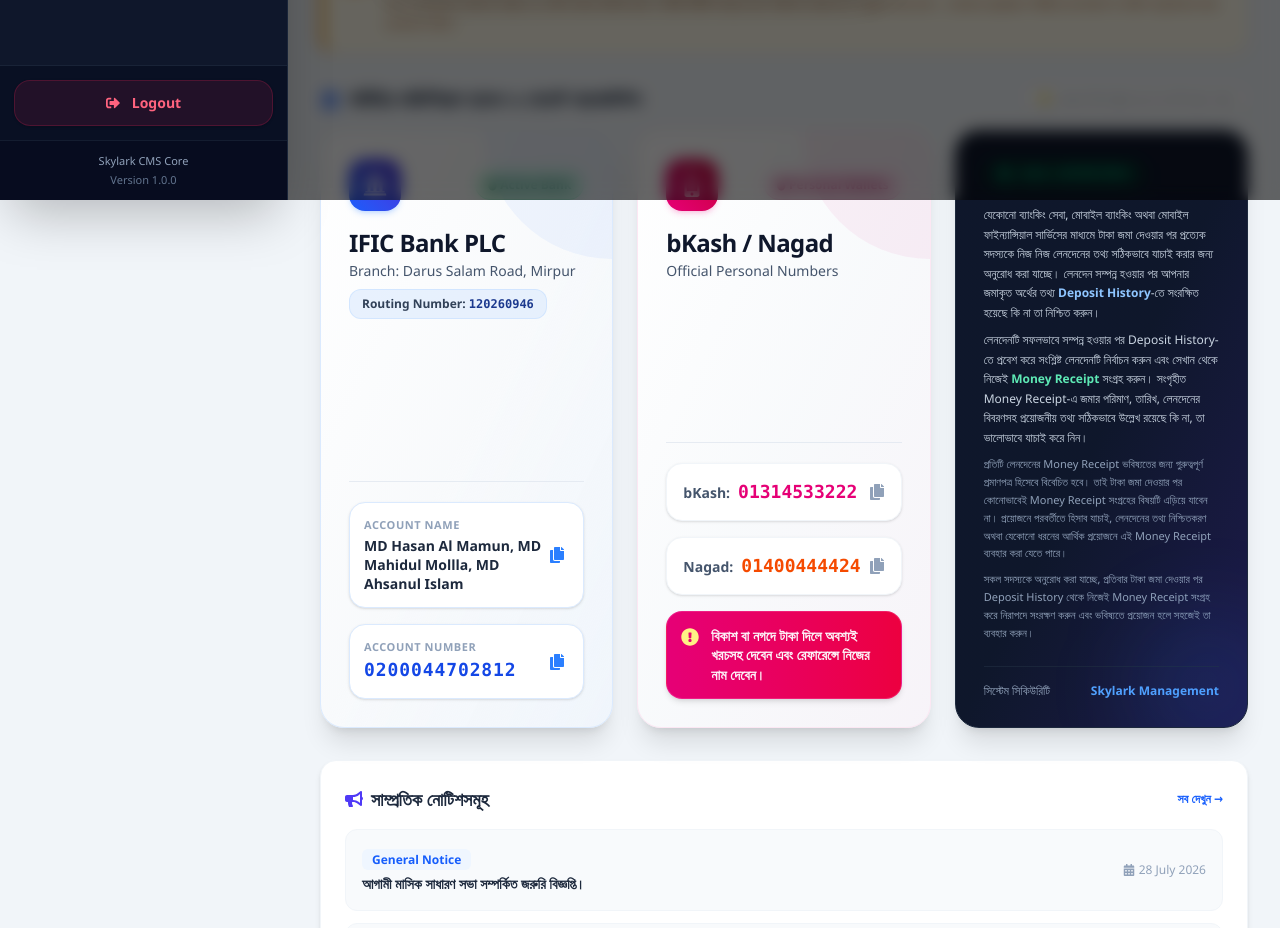
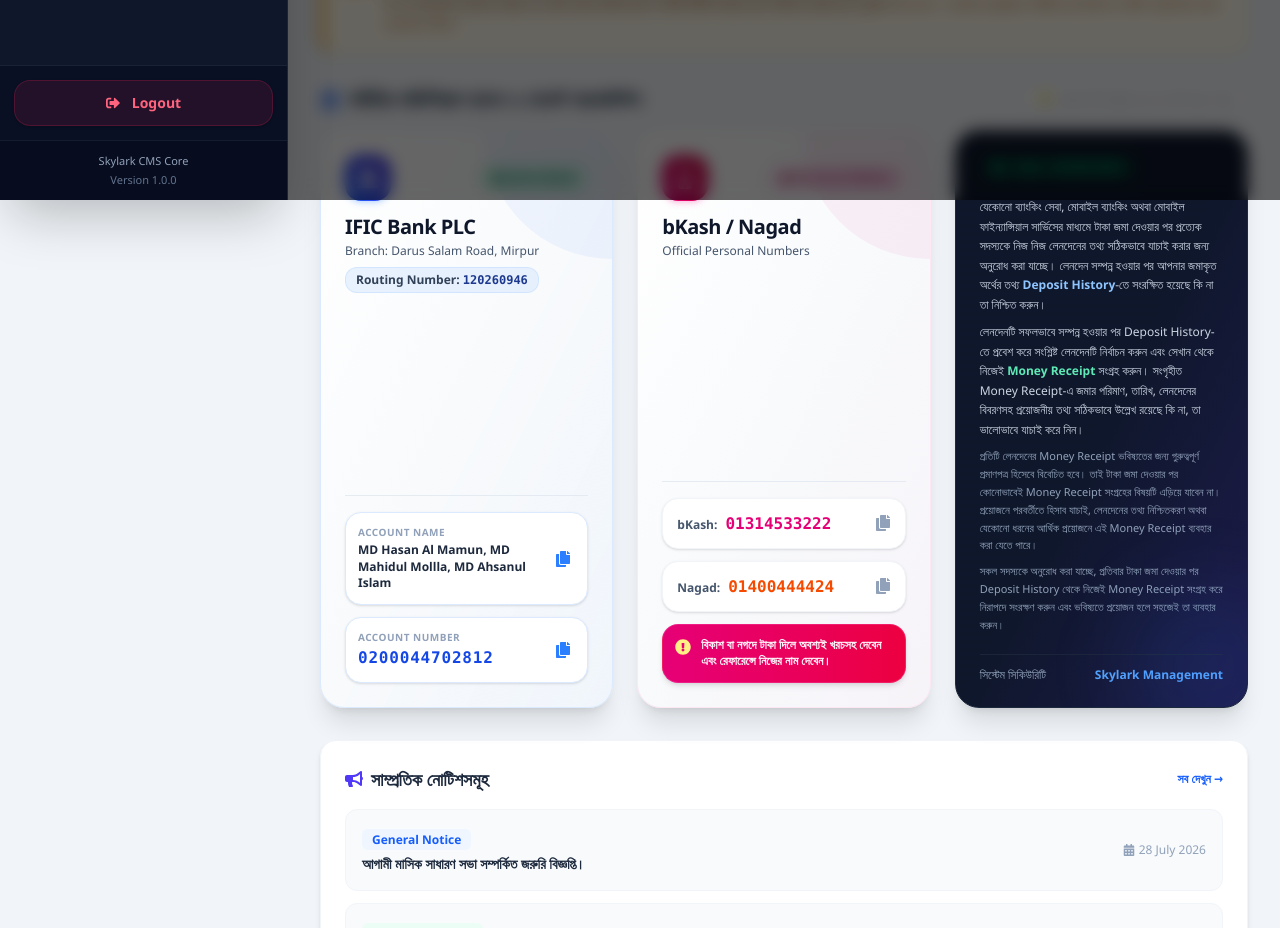
Before and after one commit to rayhan1823-a/Skylark-Cooperative-System, a React app in the folder frontend/: page / in a window 1280 px wide. Shown: the part 600-1528 px from the top of the page. Built offline with nearby package versions, Linux system fonts and the light colour scheme; no server answers; sample sign-in values are in the browser's storage; the HTML template or start-up script is replaced by a standard one.

Commit message:
Optimize layout and fix card spacing in Home component

```diff
--- a/frontend/src/pages/Home.jsx
+++ b/frontend/src/pages/Home.jsx
@@ -137,129 +137,124 @@
           <span className="text-xs text-slate-500 bg-white px-3 py-1 rounded-full shadow-sm border border-slate-200">
             💡 যেকোনো ফিল্ডে ক্লিক করে তথ্য কপি করতে পারেন
           </span>
-
         </div>
 
-        <div className="grid grid-cols-1 md:grid-cols-2 lg:grid-cols-3 gap-6">
+        <div className="grid grid-cols-1 md:grid-cols-2 lg:grid-cols-3 gap-6 items-stretch">
 
           {/* 1. IFIC Bank Card */}
-          <div className="bg-gradient-to-br from-white via-slate-50 to-blue-50/50 p-7 rounded-3xl shadow-xl border border-blue-100 hover:shadow-2xl transition-all duration-300 relative overflow-hidden flex flex-col justify-between group">
+          <div className="bg-gradient-to-br from-white via-slate-50 to-blue-50/50 p-6 rounded-3xl shadow-xl border border-blue-100 hover:shadow-2xl transition-all duration-300 relative overflow-hidden flex flex-col justify-between group">
             <div className="absolute top-0 right-0 w-32 h-32 bg-blue-600/5 rounded-bl-full pointer-events-none transition group-hover:scale-110"></div>
 
             <div>
-              <div className="flex items-center justify-between mb-4">
-                <div className="bg-gradient-to-tr from-blue-600 to-indigo-700 text-white p-3.5 rounded-2xl shadow-md shadow-blue-500/20">
-                  <FaUniversity size={24} />
+              <div className="flex items-center justify-between mb-3">
+                <div className="bg-gradient-to-tr from-blue-600 to-indigo-700 text-white p-3 rounded-2xl shadow-md shadow-blue-500/20">
+                  <FaUniversity size={22} />
                 </div>
-                <span className="text-xs font-bold bg-emerald-100 text-emerald-800 px-3 py-1.5 rounded-full border border-emerald-200">
+                <span className="text-xs font-bold bg-emerald-100 text-emerald-800 px-3 py-1 rounded-full border border-emerald-200">
                   ● Active Bank
                 </span>
               </div>
 
-              <h4 className="font-extrabold text-slate-900 text-2xl tracking-tight">IFIC Bank PLC</h4>
-              <p className="text-sm font-medium text-slate-600 mt-0.5">Branch: Darus Salam Road, Mirpur</p>
+              <h4 className="font-extrabold text-slate-900 text-xl tracking-tight">IFIC Bank PLC</h4>
+              <p className="text-xs font-medium text-slate-600 mt-0.5">Branch: Darus Salam Road, Mirpur</p>
 
               {/* Routing Number Added */}
-              <div className="mt-2 text-xs font-semibold text-slate-700 bg-blue-100/60 px-3 py-1.5 rounded-xl inline-block border border-blue-200/50">
+              <div className="mt-2 text-xs font-semibold text-slate-700 bg-blue-100/60 px-2.5 py-1 rounded-xl inline-block border border-blue-200/50">
                 Routing Number: <span className="font-mono text-blue-900 font-bold">120260946</span>
               </div>
             </div>
 
-            <div className="mt-6 pt-5 border-t border-slate-200/80 space-y-4">
+            <div className="mt-5 pt-4 border-t border-slate-200/80 space-y-3">
 
               {/* Account Name with Copy Button */}
               <div
                 onClick={() => handleCopy("MD Hasan Al Mamun, MD Mahidul Mollla, MD Ahsanul Islam")}
-                className="bg-white p-3.5 rounded-2xl border border-blue-100 hover:border-blue-400 cursor-pointer flex items-center justify-between shadow-sm transition group/item"
+                className="bg-white p-3 rounded-2xl border border-blue-100 hover:border-blue-400 cursor-pointer flex items-center justify-between shadow-sm transition group/item"
                 title="Click to copy Account Name"
               >
-                <div>
-                  <p className="text-[11px] font-bold text-slate-400 uppercase tracking-wider">Account Name</p>
-                  <p className="text-sm font-bold text-slate-800 mt-0.5 leading-snug">
+                <div className="pr-2">
+                  <p className="text-[10px] font-bold text-slate-400 uppercase tracking-wider">Account Name</p>
+                  <p className="text-xs font-bold text-slate-800 mt-0.5 leading-snug">
                     MD Hasan Al Mamun, MD Mahidul Mollla, MD Ahsanul Islam
                   </p>
                 </div>
-                <span className="text-blue-500 group-hover/item:scale-110 transition p-1">
+                <span className="text-blue-500 group-hover/item:scale-110 transition p-1 shrink-0">
                   {copiedText === "MD Hasan Al Mamun, MD Mahidul Mollla, MD Ahsanul Islam" ? <FaCheck className="text-emerald-600 text-base" /> : <FaCopy className="text-base" />}
                 </span>
-
               </div>
 
               {/* Account Number with Copy Button */}
               <div
                 onClick={() => handleCopy("0200044702812")}
-                className="bg-white p-3.5 rounded-2xl border border-blue-100 hover:border-blue-400 cursor-pointer flex items-center justify-between shadow-sm transition group/item"
+                className="bg-white p-3 rounded-2xl border border-blue-100 hover:border-blue-400 cursor-pointer flex items-center justify-between shadow-sm transition group/item"
                 title="Click to copy Account Number"
               >
                 <div>
-                  <p className="text-[11px] font-bold text-slate-400 uppercase tracking-wider">Account Number</p>
-                  <span className="text-blue-700 font-mono font-black text-lg tracking-wider">0200044702812</span>
+                  <p className="text-[10px] font-bold text-slate-400 uppercase tracking-wider">Account Number</p>
+                  <span className="text-blue-700 font-mono font-black text-base tracking-wider">0200044702812</span>
                 </div>
-                <span className="text-blue-500 group-hover/item:scale-110 transition p-1">
+                <span className="text-blue-500 group-hover/item:scale-110 transition p-1 shrink-0">
                   {copiedText === "0200044702812" ? <FaCheck className="text-emerald-600 text-base" /> : <FaCopy className="text-base" />}
                 </span>
-
               </div>
 
             </div>
           </div>
 
           {/* 2. bKash / Nagad Card */}
-          <div className="bg-gradient-to-br from-white via-slate-50 to-pink-50/50 p-7 rounded-3xl shadow-xl border border-pink-100 hover:shadow-2xl transition-all duration-300 relative overflow-hidden flex flex-col justify-between group">
+          <div className="bg-gradient-to-br from-white via-slate-50 to-pink-50/50 p-6 rounded-3xl shadow-xl border border-pink-100 hover:shadow-2xl transition-all duration-300 relative overflow-hidden flex flex-col justify-between group">
             <div className="absolute top-0 right-0 w-32 h-32 bg-pink-600/5 rounded-bl-full pointer-events-none transition group-hover:scale-110"></div>
 
             <div>
-              <div className="flex items-center justify-between mb-4">
-                <div className="bg-gradient-to-tr from-pink-600 to-rose-700 text-white p-3.5 rounded-2xl shadow-md shadow-pink-500/20">
-                  <FaMobileAlt size={24} />
+              <div className="flex items-center justify-between mb-3">
+                <div className="bg-gradient-to-tr from-pink-600 to-rose-700 text-white p-3 rounded-2xl shadow-md shadow-pink-500/20">
+                  <FaMobileAlt size={22} />
                 </div>
-                <span className="text-xs font-bold bg-pink-100 text-pink-800 px-3 py-1.5 rounded-full border border-pink-200">
+                <span className="text-xs font-bold bg-pink-100 text-pink-800 px-3 py-1 rounded-full border border-pink-200">
                   ● Personal Wallets
                 </span>
               </div>
 
-              <h4 className="font-extrabold text-slate-900 text-2xl tracking-tight">bKash / Nagad</h4>
-              <p className="text-sm font-medium text-slate-600 mt-0.5">Official Personal Numbers</p>
+              <h4 className="font-extrabold text-slate-900 text-xl tracking-tight">bKash / Nagad</h4>
+              <p className="text-xs font-medium text-slate-600 mt-0.5">Official Personal Numbers</p>
             </div>
 
-            <div className="mt-6 pt-5 border-t border-slate-200/80 space-y-4">
+            <div className="mt-5 pt-4 border-t border-slate-200/80 space-y-3">
 
               {/* bKash */}
               <div
                 onClick={() => handleCopy("01314533222")}
-                className="flex items-center justify-between bg-white px-4 py-3.5 rounded-2xl border border-slate-100 hover:border-pink-300 cursor-pointer shadow-sm transition group/item"
+                className="flex items-center justify-between bg-white px-3.5 py-3 rounded-2xl border border-slate-100 hover:border-pink-300 cursor-pointer shadow-sm transition group/item"
                 title="Click to copy bKash number"
               >
                 <div>
-                  <span className="font-bold text-slate-600 text-sm">bKash:</span>
-                  <span className="text-pink-600 font-mono font-extrabold text-lg ml-2">01314533222</span>
+                  <span className="font-bold text-slate-600 text-xs">bKash:</span>
+                  <span className="text-pink-600 font-mono font-extrabold text-base ml-2">01314533222</span>
                 </div>
-                <span className="text-slate-400 group-hover/item:text-pink-600 transition text-lg">
+                <span className="text-slate-400 group-hover/item:text-pink-600 transition text-base shrink-0">
                   {copiedText === "01314533222" ? <FaCheck className="text-emerald-600 text-base" /> : <FaCopy className="text-base" />}
                 </span>
-
               </div>
 
               {/* Nagad */}
               <div
                 onClick={() => handleCopy("01400444424")}
-                className="flex items-center justify-between bg-white px-4 py-3.5 rounded-2xl border border-slate-100 hover:border-orange-300 cursor-pointer shadow-sm transition group/item"
+                className="flex items-center justify-between bg-white px-3.5 py-3 rounded-2xl border border-slate-100 hover:border-orange-300 cursor-pointer shadow-sm transition group/item"
                 title="Click to copy Nagad number"
               >
                 <div>
-                  <span className="font-bold text-slate-600 text-sm">Nagad:</span>
-                  <span className="text-orange-600 font-mono font-extrabold text-lg ml-2">01400444424</span>
+                  <span className="font-bold text-slate-600 text-xs">Nagad:</span>
+                  <span className="text-orange-600 font-mono font-extrabold text-base ml-2">01400444424</span>
                 </div>
-                <span className="text-slate-400 group-hover/item:text-orange-600 transition text-lg">
+                <span className="text-slate-400 group-hover/item:text-orange-600 transition text-base shrink-0">
                   {copiedText === "01400444424" ? <FaCheck className="text-emerald-600 text-base" /> : <FaCopy className="text-base" />}
                 </span>
-
               </div>
 
               {/* Notice Updated with Expense & Reference Instruction */}
-              <div className="mt-4 bg-gradient-to-r from-pink-600 to-rose-600 text-white p-3.5 rounded-2xl shadow-md flex items-start gap-3 border border-pink-400/30">
-                <FaExclamationCircle className="text-yellow-200 shrink-0 mt-0.5 text-lg" />
-                <p className="text-xs lg:text-sm font-bold leading-snug text-pink-50">
+              <div className="mt-3 bg-gradient-to-r from-pink-600 to-rose-600 text-white p-3 rounded-2xl shadow-md flex items-start gap-2.5 border border-pink-400/30">
+                <FaExclamationCircle className="text-yellow-200 shrink-0 mt-0.5 text-base" />
+                <p className="text-xs font-bold leading-snug text-pink-50">
                   বিকাশ বা নগদে টাকা দিলে অবশ্যই খরচসহ দেবেন এবং রেফারেন্সে নিজের নাম দেবেন।
                 </p>
               </div>
@@ -268,11 +263,11 @@
           </div>
 
           {/* 3. Premium Security & Instruction Card (Exact requested text) */}
-          <div className="bg-gradient-to-br from-slate-900 via-slate-900 to-indigo-950 text-white p-7 rounded-3xl shadow-xl flex flex-col justify-between border border-slate-800 relative overflow-hidden">
+          <div className="bg-gradient-to-br from-slate-900 via-slate-900 to-indigo-950 text-white p-6 rounded-3xl shadow-xl flex flex-col justify-between border border-slate-800 relative overflow-hidden">
             <div className="absolute -bottom-10 -right-10 w-40 h-40 bg-blue-500/10 rounded-full blur-2xl pointer-events-none"></div>
 
             <div>
-              <div className="flex items-center gap-2 text-emerald-400 font-bold mb-3 bg-emerald-950/60 w-fit px-3.5 py-1.5 rounded-full border border-emerald-800/50 text-xs">
+              <div className="flex items-center gap-2 text-emerald-400 font-bold mb-3 bg-emerald-950/60 w-fit px-3 py-1 rounded-full border border-emerald-800/50 text-xs">
                 <FaShieldAlt /> লেনদেন ও মানি রসিদ নির্দেশনা
               </div>
 
@@ -292,7 +287,7 @@
               </div>
             </div>
 
-            <div className="mt-6 pt-4 border-t border-slate-800/80 flex items-center justify-between text-xs text-slate-400 font-medium">
+            <div className="mt-5 pt-3 border-t border-slate-800/80 flex items-center justify-between text-xs text-slate-400 font-medium">
               <span>সিস্টেম সিকিউরিটি</span>
               <span className="text-blue-400 font-semibold">Skylark Management</span>
             </div>
```
